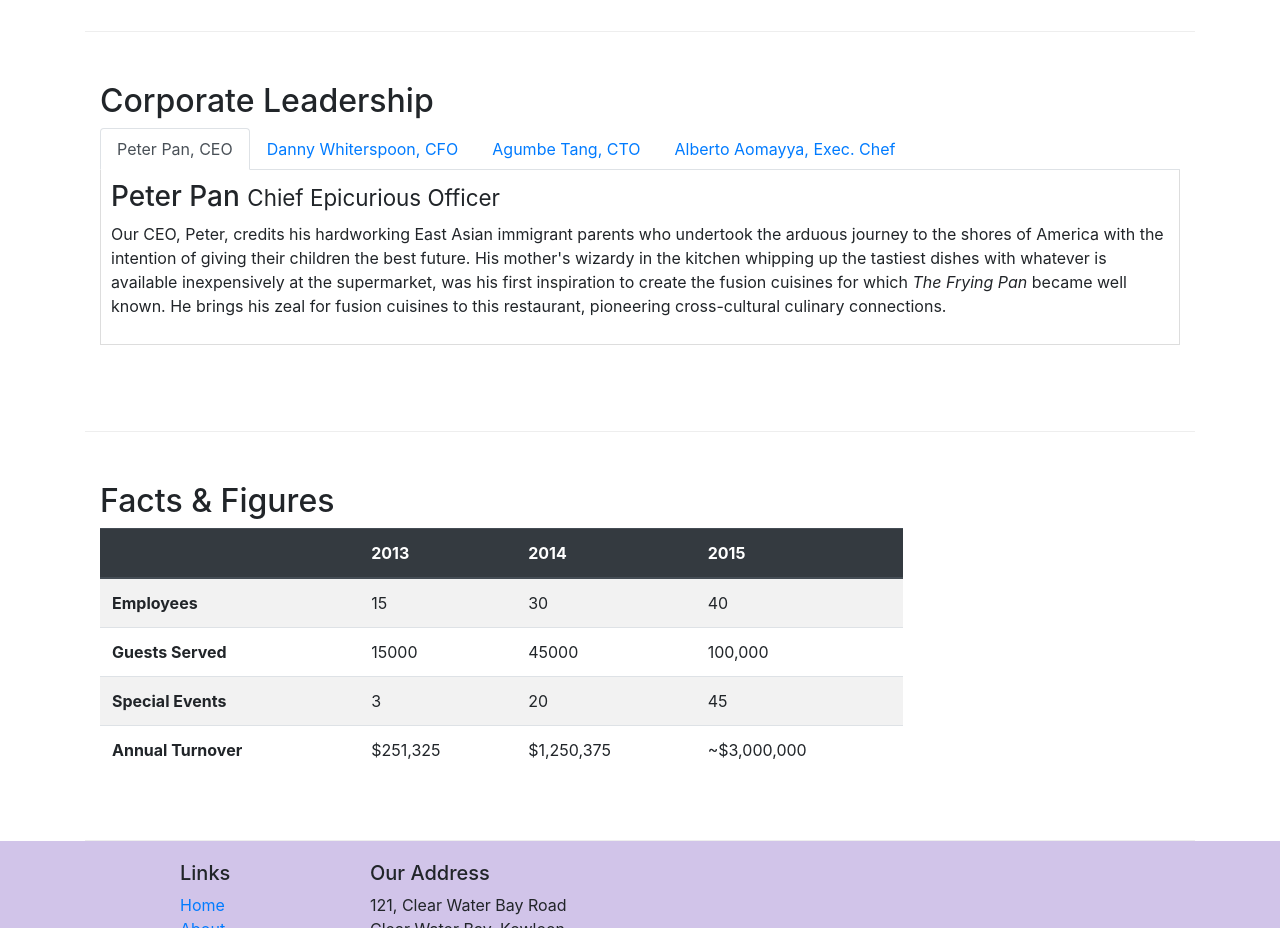
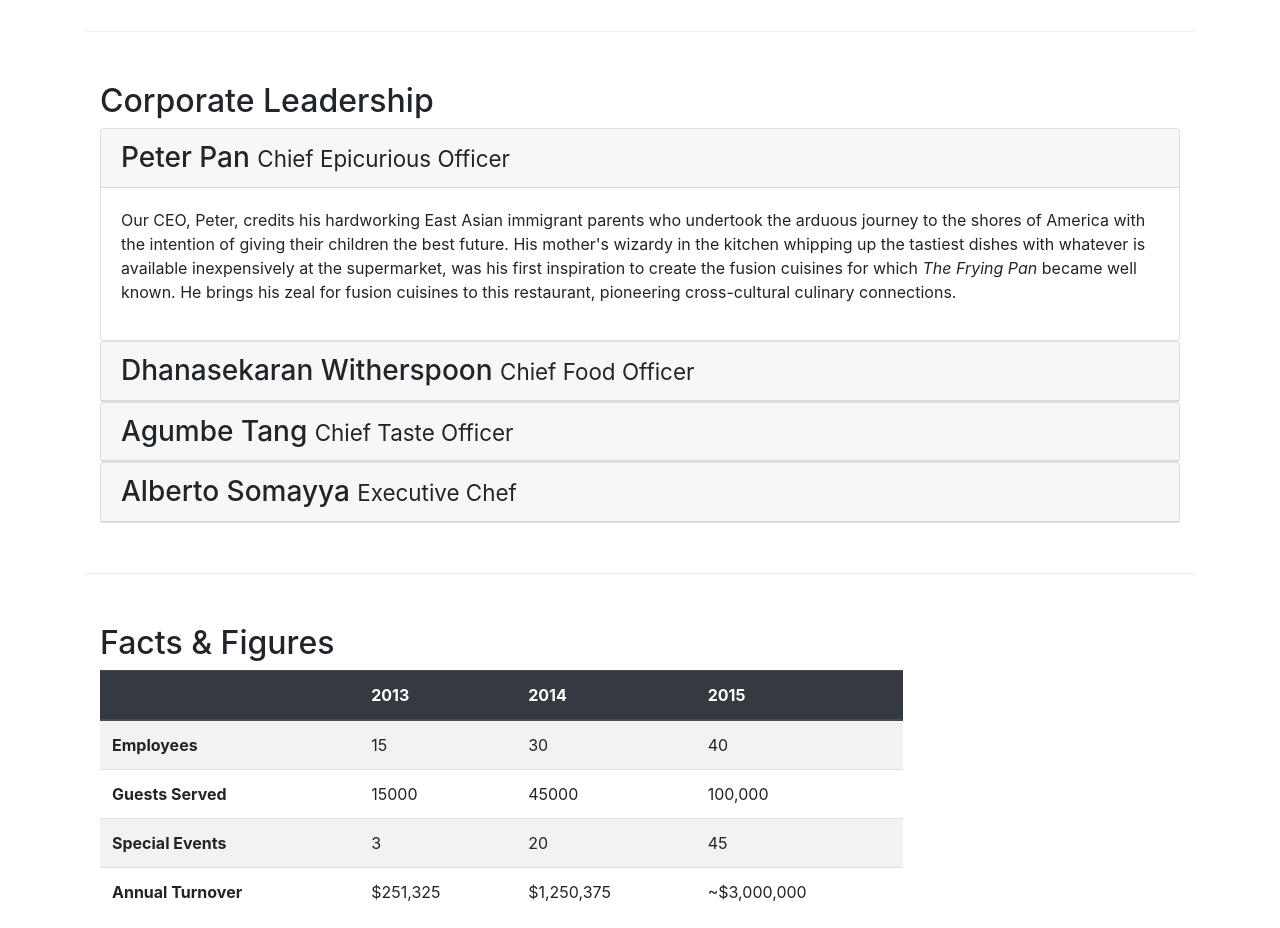
Before and after one commit to gj0706/bootstrap-4, a website: page aboutus.html in a window 1280 px wide. Shown: the part 940-1868 px from the top of the page. Drawn offline with nearby package versions, Linux system fonts and the light colour scheme.

Commit message:
accordion

```diff
--- a/aboutus.html
+++ b/aboutus.html
@@ -101,37 +101,72 @@
         <div class="row row-content">
             <div class="col-12">
                 <h2>Corporate Leadership</h2>
-                <ul class="nav nav-tabs">
-                    <li class="nav-item">
-                        <a class="nav-link active" href="#peter" rol="tab" data-toggle="tab">Peter Pan, CEO</a>
-                    </li>
-                    <li class="nav-item">
-                        <a class="nav-link" href="#danny" rol="tab" data-toggle="tab">Danny Whiterspoon, CFO</a>
-                    </li>
-                    <li class="nav-item">
-                        <a class="nav-link" href="#agumbe" rol="tab" data-toggle="tab">Agumbe Tang, CTO</a>
-                    </li>
-                    <li class="nav-item">
-                        <a class="nav-link" href="#alberto" rol="tab" data-toggle="tab">Alberto Aomayya, Exec. Chef</a>
-                    </li>
-                </ul>
-                <div class="tab-content">
-                    <div role="tabpanel" class="tab-pane fade show active" id="peter">
-                        <h3 >Peter Pan <small>Chief Epicurious Officer</small></h3>
-                        <p class="d-none d-sm-block">Our CEO, Peter, credits his hardworking East Asian immigrant parents who undertook the arduous journey to the shores of America with the intention of giving their children the best future. His mother's wizardy in the kitchen whipping up the tastiest dishes with whatever is available inexpensively at the supermarket, was his first inspiration to create the fusion cuisines for which <em>The Frying Pan</em> became well known. He brings his zeal for fusion cuisines to this restaurant, pioneering cross-cultural culinary connections.</p>
+
+                <div id="accordion">
+                    <div class="card">
+                        <div class="card-header" role="tab" id="peterhead">
+                            <h3 class="mb-0">
+                                <a data-toggle="collapse" data-target="#peter">
+                                    Peter Pan <small>Chief Epicurious Officer</small>
+                                </a>
+                            </h3>
+                        </div>
+                        <div role="tabpanel" class="collapse show" id="peter" data-parent="#accordion">
+                            <div class="card-body">
+                                <p class="d-none d-sm-block">
+                                    Our CEO, Peter, credits his hardworking East Asian immigrant parents who undertook the arduous journey to the shores of America with the intention of giving their children the best future. His mother's wizardy in the kitchen whipping up the tastiest dishes with whatever is available inexpensively at the supermarket, was his first inspiration to create the fusion cuisines for which <em>The Frying Pan</em> became well known. He brings his zeal for fusion cuisines to this restaurant, pioneering cross-cultural culinary connections.
+                                </p>
+                            </div>
+                        </div>
                     </div>
-                    <div role="tabpanel" class="tab-pane fade " id="danny">
-                        <h3>Dhanasekaran Witherspoon <small>Chief Food Officer</small></h3>
-                        <p class="d-none d-sm-block">Our CFO, Danny, as he is affectionately referred to by his colleagues, comes from a long established family tradition in farming and produce. His experiences growing up on a farm in the Australian outback gave him great appreciation for varieties of food sources. As he puts it in his own words, <em>Everything that runs, wins, and everything that stays, pays!</em></p>
+
+                    <div class="card">
+                        <div class="card-header" role="tab" id="dannyhead">
+                            <h3 class="mb-0">
+                                <a class="collapsed" data-toggle="collapse" data-target="#danny">
+                                    Dhanasekaran Witherspoon <small>Chief Food Officer</small>
+                                </a>
+                            </h3>
+                        </div>
+                        <div class="collapse" id="danny" data-parent="#accordion">
+                            <div class="card-body">
+                                <p class="d-none d-sm-block">Our CFO, Danny, as he is affectionately referred to by his colleagues, comes from a long established family tradition in farming and produce. His experiences growing up on a farm in the Australian outback gave him great appreciation for varieties of food sources. As he puts it in his own words, <em>Everything that runs, wins, and everything that stays, pays!</em>
+                                    </em></p>
+                            </div>
+                        </div>
                     </div>
-                    <div role="tabpanel" class="tab-pane fade" id="agumbe">
-                        <h3>Agumbe Tang <small>Chief Taste Officer</small></h3>
-                        <p class="d-none d-sm-block">Blessed with the most discerning gustatory sense, Agumbe, our CTO, personally ensures that every dish that we serve meets his exacting tastes. Our chefs dread the tongue lashing that ensues if their dish does not meet his exacting standards. He lives by his motto, <em>You click only if you survive my lick.</em></p>
+
+                    <div class="card">
+                        <div class="card-header" role="tab" id="agumbehead">
+                            <h3 class="mb-0">
+                                <a class="collapsed" data-toggle="collapse" data-target="#agumbe">
+                                    Agumbe Tang <small>Chief Taste Officer</small>
+                                </a>
+                            </h3>
+                        </div>
+                        <div class="collapse" id="agumbe" data-parent="#accordion">
+                            <div class="card-body">
+                                <p class="d-none d-sm-block"> Blessed with the most discerning gustatory sense, Agumbe, our CTO, personally ensures that every dish that we serve meets his exacting tastes. Our chefs dread the tongue lashing that ensues if their dish does not meet his exacting standards. He lives by his motto, <em>You click only if you survive my lick.</em>
+                                </p>
+                            </div>
+                        </div>
                     </div>
-                    <div role="tabpanel" class="tab-pane fade" id="alberto">
-                        <h3>Alberto Somayya <small>Executive Chef</small></h3>
-                        <p class="d-none d-sm-block">Award winning three-star Michelin chef with wide International experience having worked closely with whos-who in the culinary world, he specializes in creating mouthwatering Indo-Italian fusion experiences. He says, <em>Put together the cuisines from the two craziest cultures, and you get a winning hit! Amma Mia!</em></p>
+
+                    <div class="card">
+                        <div class="card-header" role="tab" id="albertohead">
+                            <h3 class="mb-0">
+                                <a class="collapsed" data-toggle="collapse" data-target="#alberto">
+                                    Alberto Somayya <small>Executive Chef</small>
+                                </a>
+                            </h3>
+                        </div>
+                        <div class="collapse" id="alberto" data-parent="#accordion">
+                            <div class="card-body">
+                                <p class="d-none d-sm-block">Award winning three-star Michelin chef with wide International experience having worked closely with whos-who in the culinary world, he specializes in creating mouthwatering Indo-Italian fusion experiences. He says, <em>Put together the cuisines from the two craziest cultures, and you get a winning hit! Amma Mia!</em></em></p>
+                            </div>
+                        </div>
                     </div>
+
                 </div>
             </div>
         </div>
```
